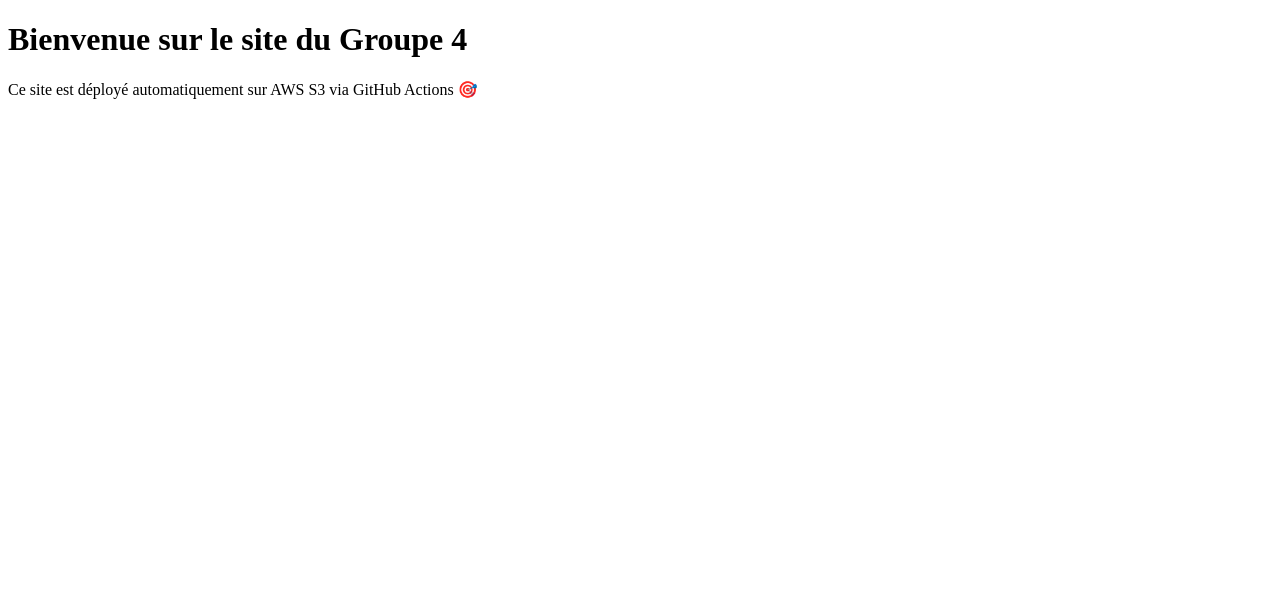
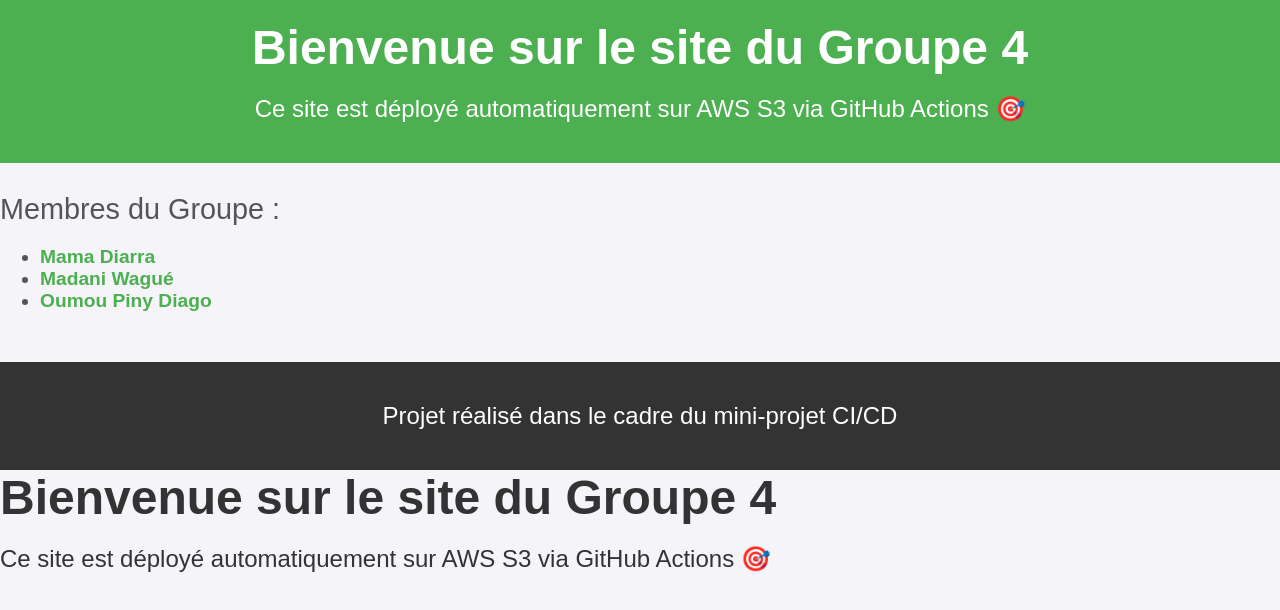
Before and after one commit to Nidawa1789/site-group4-cicd, a plain HTML site: page index.html in a window 1280 px wide. Drawn offline with Linux system fonts and the light colour scheme.

```diff
--- a/index.html
+++ b/index.html
@@ -1,3 +1,80 @@
+<!DOCTYPE html>
+<html lang="fr">
+
+<head>
+  <meta charset="UTF-8">
+  <meta name="viewport" content="width=device-width, initial-scale=1.0">
+  <meta http-equiv="X-UA-Compatible" content="ie=edge">
+  <title>CI/CD - Groupe 4</title>
+  <style>
+    body {
+      font-family: 'Arial', sans-serif;
+      background-color: #f4f4f9;
+      margin: 0;
+      padding: 0;
+      color: #333;
+    }
+
+    header {
+      background-color: #4CAF50;
+      color: white;
+      text-align: center;
+      padding: 20px;
+    }
+
+    h1 {
+      font-size: 3em;
+      margin: 0;
+    }
+
+    p {
+      font-size: 1.5em;
+      margin: 20px 0;
+    }
+
+    footer {
+      text-align: center;
+      margin-top: 50px;
+      padding: 20px;
+      background-color: #333;
+      color: white;
+    }
+
+    .members {
+      font-size: 1.2em;
+      color: #555;
+      margin-top: 30px;
+    }
+
+    .members b {
+      color: #4CAF50;
+    }
+  </style>
+</head>
+
+<body>
+
+  <header>
+    <h1>Bienvenue sur le site du Groupe 4</h1>
+    <p>Ce site est déployé automatiquement sur AWS S3 via GitHub Actions 🎯</p>
+  </header>
+
+  <div class="members">
+    <p>Membres du Groupe :</p>
+    <ul>
+      <li><b>Mama Diarra</b></li>
+      <li><b>Madani Wagué</b></li>
+      <li><b>Oumou Piny Diago</b></li>
+    </ul>
+  </div>
+
+  <footer>
+    <p>Projet réalisé dans le cadre du mini-projet CI/CD</p>
+  </footer>
+
+</body>
+
+</html>
 <!DOCTYPE html>
 <html lang="fr">
 <head>
```
